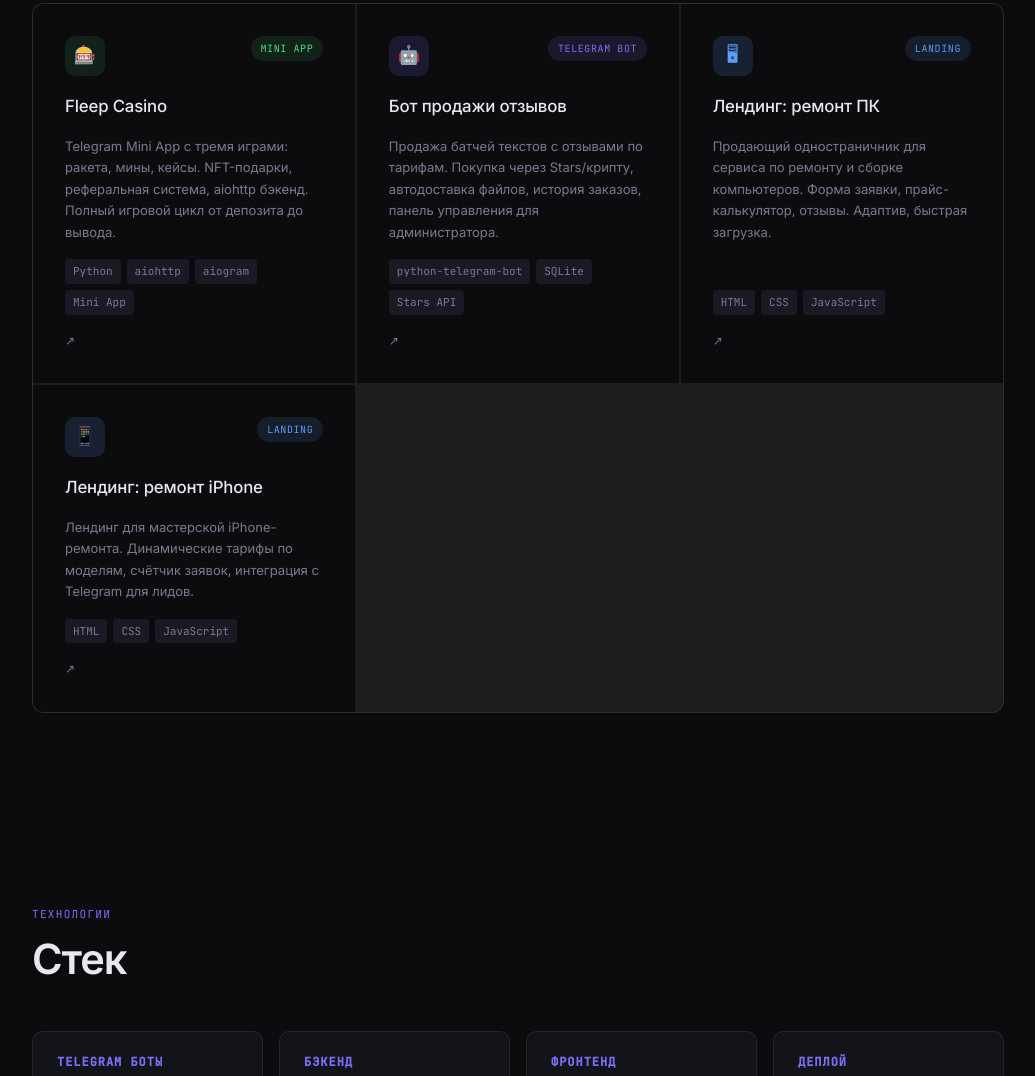
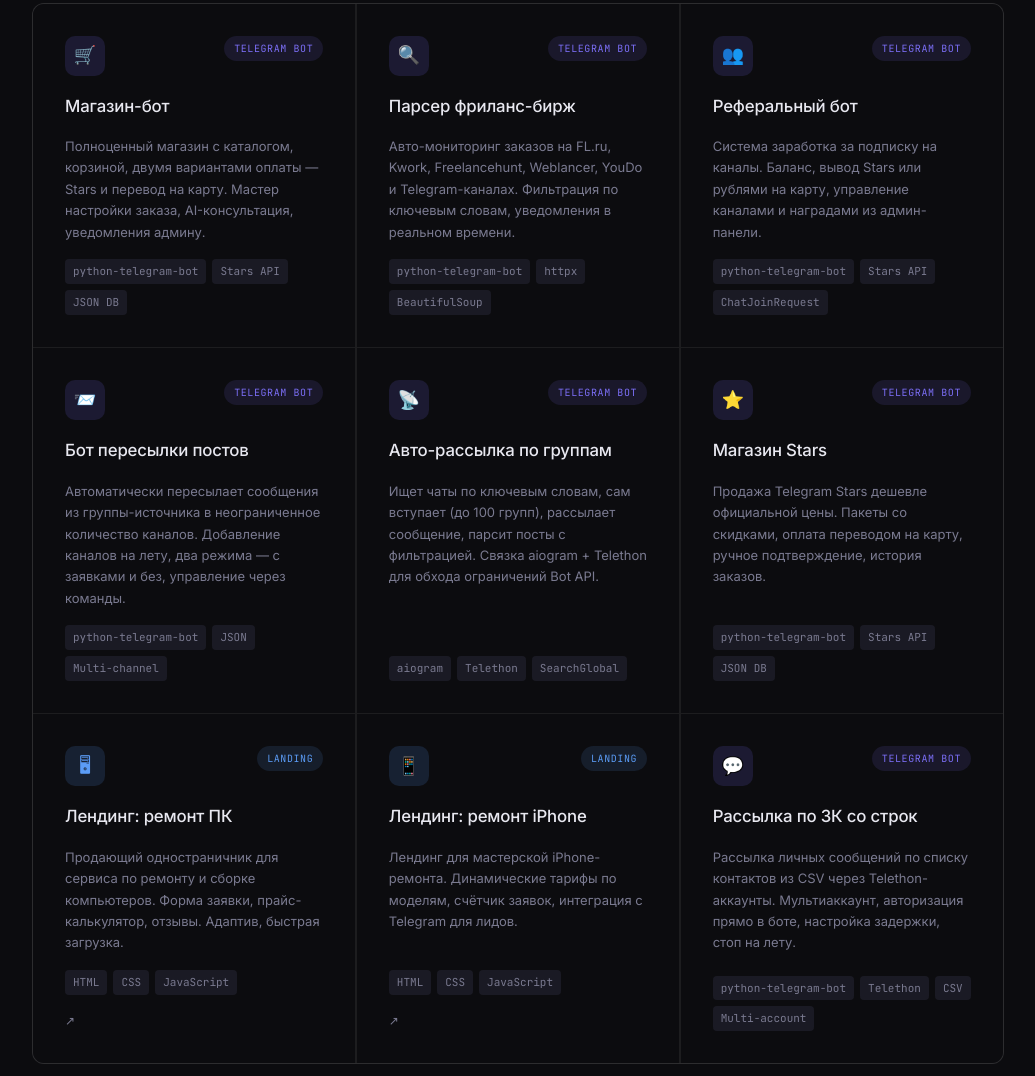
Before and after one commit to M16el1n0/portfolio, a plain HTML site: page index.html in a window 1280 px wide. Shown: the part 1148-2224 px from the top of the page, without its empty margins (122-1157 px from the left). Drawn offline with Linux system fonts and the light colour scheme.

Commit message:
Add files via upload

```diff
--- a/index.html
+++ b/index.html
@@ -469,7 +469,7 @@
   </h1>
   <p class="hero-sub fade-up delay-2">
     Разрабатываю Telegram-ботов на Python и лендинги под конкретные задачи —
-    магазины, казино, авто-рассылки, платформы. Без воды, с исходниками.
+    магазины, парсеры, реферальные системы, CRM. Без воды, сдаю в срок.
   </p>
   <div class="hero-actions fade-up delay-3">
     <a href="#projects" class="btn btn-primary">Посмотреть проекты</a>
@@ -503,42 +503,107 @@
 
   <div class="projects-grid">
 
-    <a href="projects/fleep-casino.html" class="project-card">
+    <div class="project-card" style="cursor:default;">
       <div class="card-top">
-        <div class="card-icon icon-game">🎰</div>
-        <span class="card-badge badge-game">Mini App</span>
-      </div>
-      <h3 class="card-title">Fleep Casino</h3>
-      <p class="card-desc">
-        Telegram Mini App с тремя играми: ракета, мины, кейсы. NFT-подарки, реферальная система,
-        aiohttp бэкенд. Полный игровой цикл от депозита до вывода.
-      </p>
-      <div class="card-tags">
-        <span class="tag">Python</span>
-        <span class="tag">aiohttp</span>
-        <span class="tag">aiogram</span>
-        <span class="tag">Mini App</span>
-      </div>
-      <span class="card-arrow">↗</span>
-    </a>
-
-    <a href="projects/review-shop-bot.html" class="project-card">
-      <div class="card-top">
-        <div class="card-icon icon-tg">🤖</div>
+        <div class="card-icon icon-tg">🛒</div>
         <span class="card-badge badge-bot">Telegram Bot</span>
       </div>
-      <h3 class="card-title">Бот продажи отзывов</h3>
+      <h3 class="card-title">Магазин-бот</h3>
       <p class="card-desc">
-        Продажа батчей текстов с отзывами по тарифам. Покупка через Stars/крипту,
-        автодоставка файлов, история заказов, панель управления для администратора.
+        Полноценный магазин с каталогом, корзиной, двумя вариантами оплаты — Stars и перевод на карту.
+        Мастер настройки заказа, AI-консультация, уведомления админу.
       </p>
       <div class="card-tags">
         <span class="tag">python-telegram-bot</span>
-        <span class="tag">SQLite</span>
         <span class="tag">Stars API</span>
+        <span class="tag">JSON DB</span>
       </div>
-      <span class="card-arrow">↗</span>
-    </a>
+    </div>
+
+    <div class="project-card" style="cursor:default;">
+      <div class="card-top">
+        <div class="card-icon icon-tg">🔍</div>
+        <span class="card-badge badge-bot">Telegram Bot</span>
+      </div>
+      <h3 class="card-title">Парсер фриланс-бирж</h3>
+      <p class="card-desc">
+        Авто-мониторинг заказов на FL.ru, Kwork, Freelancehunt, Weblancer, YouDo и Telegram-каналах.
+        Фильтрация по ключевым словам, уведомления в реальном времени.
+      </p>
+      <div class="card-tags">
+        <span class="tag">python-telegram-bot</span>
+        <span class="tag">httpx</span>
+        <span class="tag">BeautifulSoup</span>
+      </div>
+    </div>
+
+    <div class="project-card" style="cursor:default;">
+      <div class="card-top">
+        <div class="card-icon icon-tg">👥</div>
+        <span class="card-badge badge-bot">Telegram Bot</span>
+      </div>
+      <h3 class="card-title">Реферальный бот</h3>
+      <p class="card-desc">
+        Система заработка за подписку на каналы. Баланс, вывод Stars или рублями на карту,
+        управление каналами и наградами из админ-панели.
+      </p>
+      <div class="card-tags">
+        <span class="tag">python-telegram-bot</span>
+        <span class="tag">Stars API</span>
+        <span class="tag">ChatJoinRequest</span>
+      </div>
+    </div>
+
+    <div class="project-card" style="cursor:default;">
+      <div class="card-top">
+        <div class="card-icon icon-tg">📨</div>
+        <span class="card-badge badge-bot">Telegram Bot</span>
+      </div>
+      <h3 class="card-title">Бот пересылки постов</h3>
+      <p class="card-desc">
+        Автоматически пересылает сообщения из группы-источника в неограниченное количество каналов.
+        Добавление каналов на лету, два режима — с заявками и без, управление через команды.
+      </p>
+      <div class="card-tags">
+        <span class="tag">python-telegram-bot</span>
+        <span class="tag">JSON</span>
+        <span class="tag">Multi-channel</span>
+      </div>
+    </div>
+
+    <div class="project-card" style="cursor:default;">
+      <div class="card-top">
+        <div class="card-icon icon-tg">📡</div>
+        <span class="card-badge badge-bot">Telegram Bot</span>
+      </div>
+      <h3 class="card-title">Авто-рассылка по группам</h3>
+      <p class="card-desc">
+        Ищет чаты по ключевым словам, сам вступает (до 100 групп), рассылает сообщение,
+        парсит посты с фильтрацией. Связка aiogram + Telethon для обхода ограничений Bot API.
+      </p>
+      <div class="card-tags">
+        <span class="tag">aiogram</span>
+        <span class="tag">Telethon</span>
+        <span class="tag">SearchGlobal</span>
+      </div>
+    </div>
+
+    <div class="project-card" style="cursor:default;">
+      <div class="card-top">
+        <div class="card-icon icon-tg">⭐</div>
+        <span class="card-badge badge-bot">Telegram Bot</span>
+      </div>
+      <h3 class="card-title">Магазин Stars</h3>
+      <p class="card-desc">
+        Продажа Telegram Stars дешевле официальной цены. Пакеты со скидками,
+        оплата переводом на карту, ручное подтверждение, история заказов.
+      </p>
+      <div class="card-tags">
+        <span class="tag">python-telegram-bot</span>
+        <span class="tag">Stars API</span>
+        <span class="tag">JSON DB</span>
+      </div>
+    </div>
 
     <a href="projects/autorepair-landing.html" class="project-card">
       <div class="card-top">
@@ -575,6 +640,24 @@
       </div>
       <span class="card-arrow">↗</span>
     </a>
+
+    <div class="project-card" style="cursor:default;">
+      <div class="card-top">
+        <div class="card-icon icon-tg">💬</div>
+        <span class="card-badge badge-bot">Telegram Bot</span>
+      </div>
+      <h3 class="card-title">Рассылка по ЗК со строк</h3>
+      <p class="card-desc">
+        Рассылка личных сообщений по списку контактов из CSV через Telethon-аккаунты.
+        Мультиаккаунт, авторизация прямо в боте, настройка задержки, стоп на лету.
+      </p>
+      <div class="card-tags">
+        <span class="tag">python-telegram-bot</span>
+        <span class="tag">Telethon</span>
+        <span class="tag">CSV</span>
+        <span class="tag">Multi-account</span>
+      </div>
+    </div>
 
   </div>
 </section>
```
